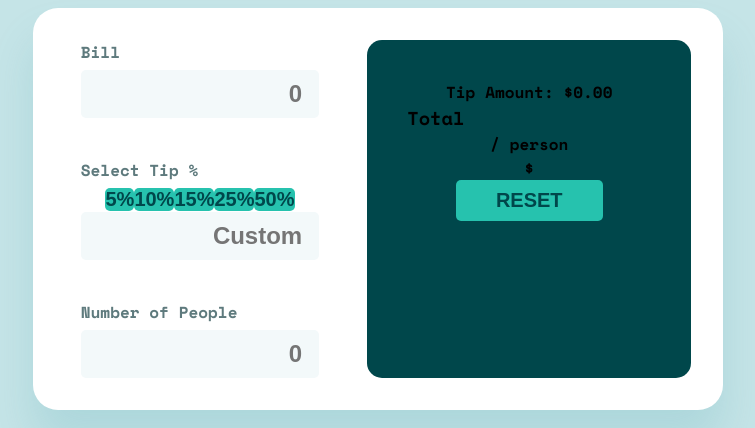
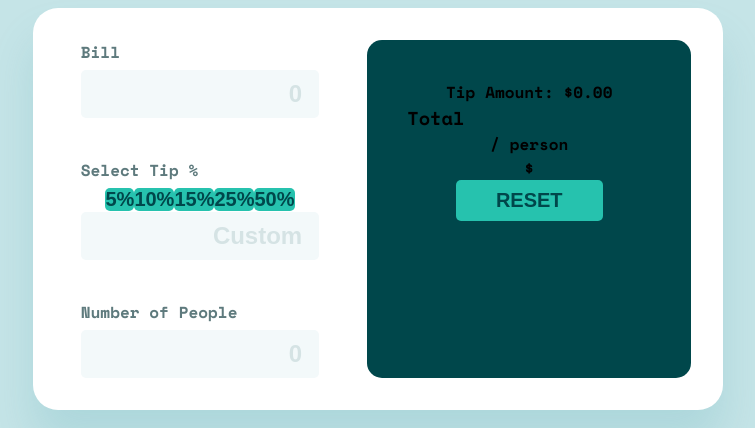
Before and after one commit to zowieerickson/react-tip-calculator-app, a React (Vite) app: page / in a window 1280 px wide. Shown: the part 255-683 px from the top of the page, without its empty margins (262-1017 px from the left). Built offline with nearby package versions, Linux system fonts and the light colour scheme.

Commit message:
reduce placeholder text opacity and change placeholder text color

```diff
--- a/src/index.css
+++ b/src/index.css
@@ -45,6 +45,11 @@ input {
   padding-right: 17px;
 }
 
+input::placeholder {
+  opacity: 0.35;
+  color: #9EBBBD;
+}
+
 input:focus {
   outline: 2px solid #26C2AE;
 }
```
